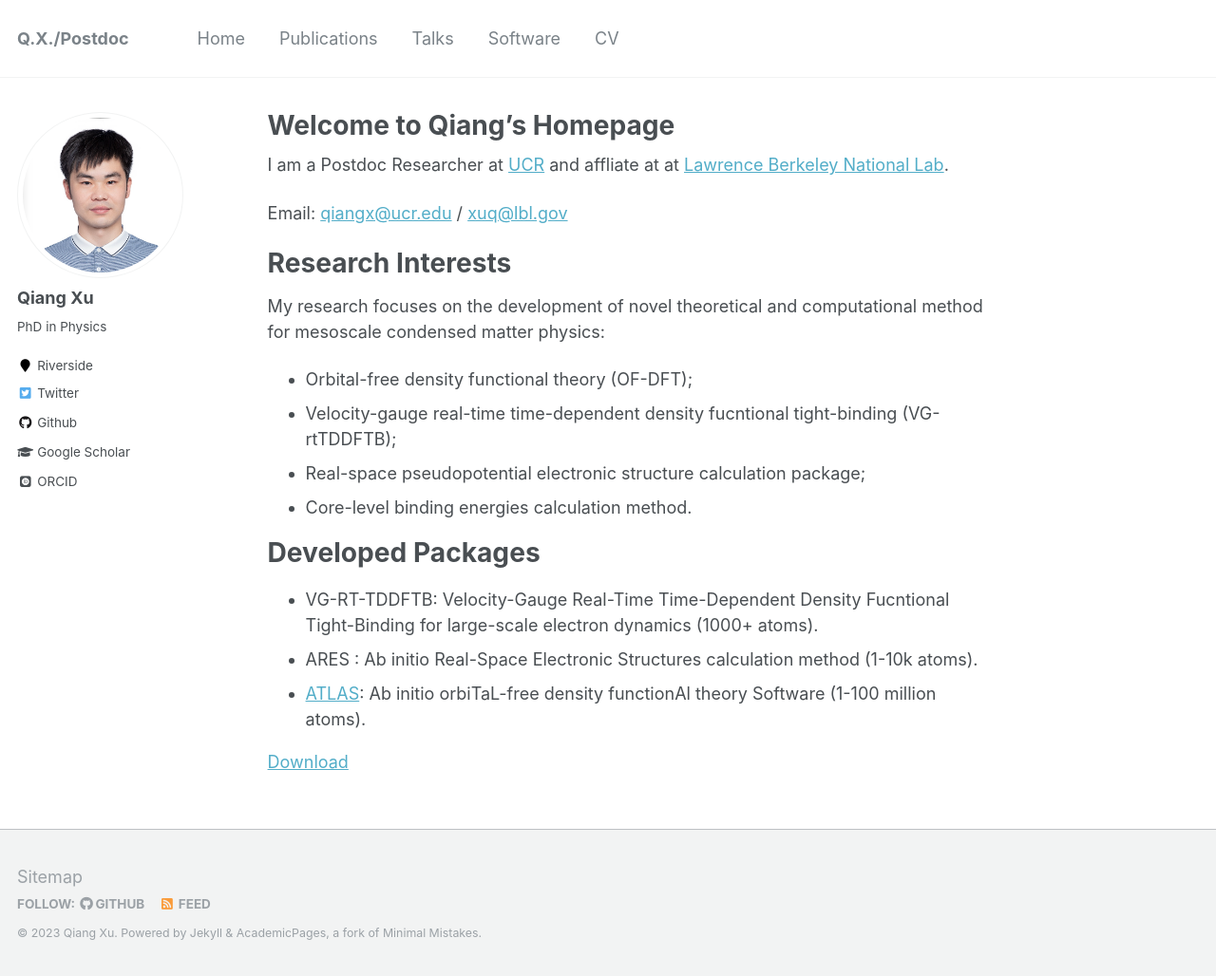
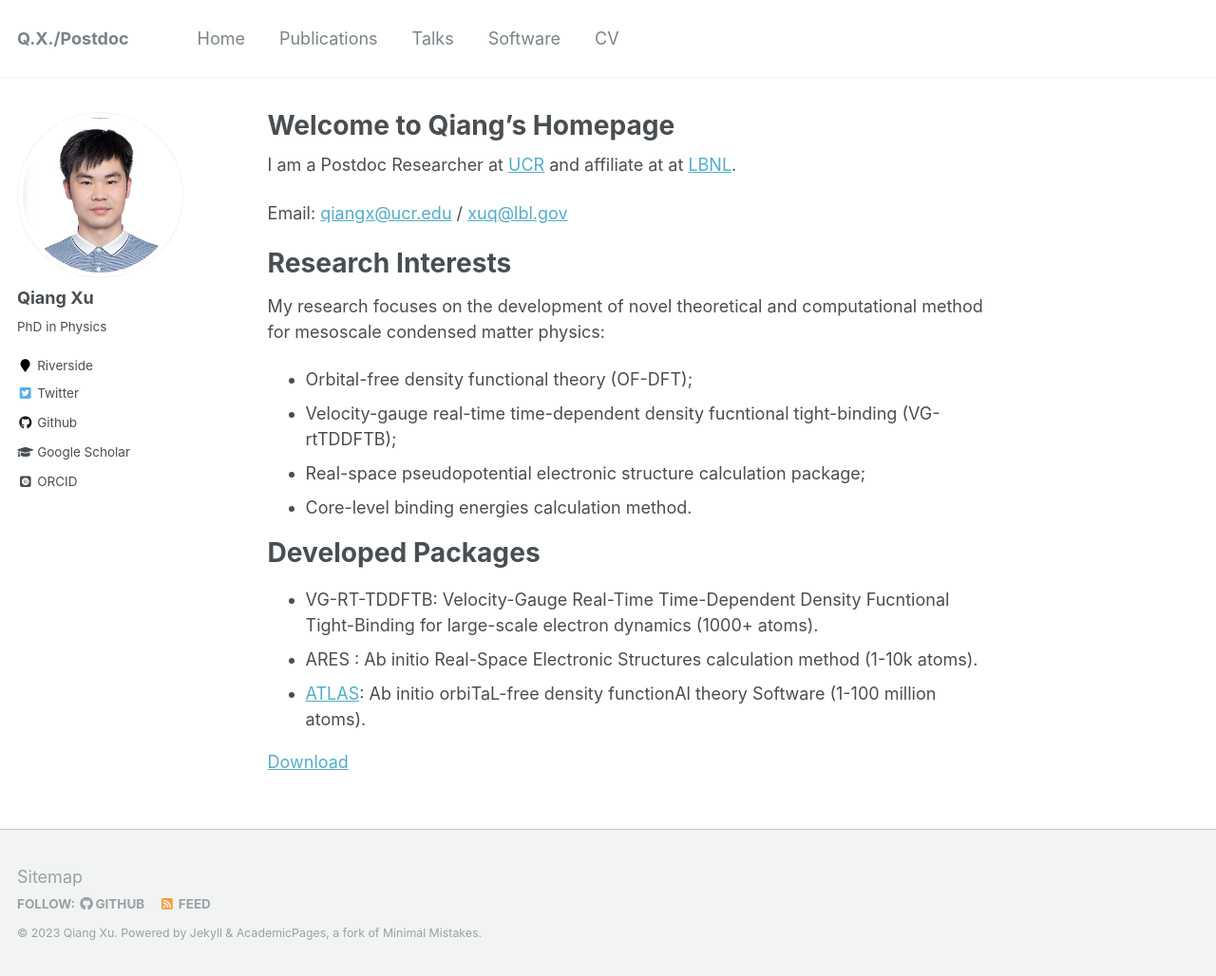
Before and after one commit to xqjlu/xqjlu.github.io, a Jekyll site: the page built from _pages/about.md, in a window 1280 px wide and 1028 px high. Shown: the whole window at 95% size. Built offline with Jekyll 4.4.1, drawn with Linux system fonts in a browser that asks for light colours; some web fonts are replaced.

Commit message:
affiliate

```diff
--- a/_pages/about.md
+++ b/_pages/about.md
@@ -8,7 +8,7 @@ redirect_from:
   - /about.html
 ---
 
-I am a Postdoc Researcher at [UCR](https://www.ucr.edu/) and affliate at at [Lawrence Berkeley National Lab](https://www.lbl.gov).
+I am a Postdoc Researcher at [UCR](https://www.ucr.edu/) and affiliate at at [LBNL](https://www.lbl.gov).
 
 Email: <qiangx@ucr.edu> / <xuq@lbl.gov>
 
```
Also changed, not shown: _pages/publications.md (+1 -1 lines).
